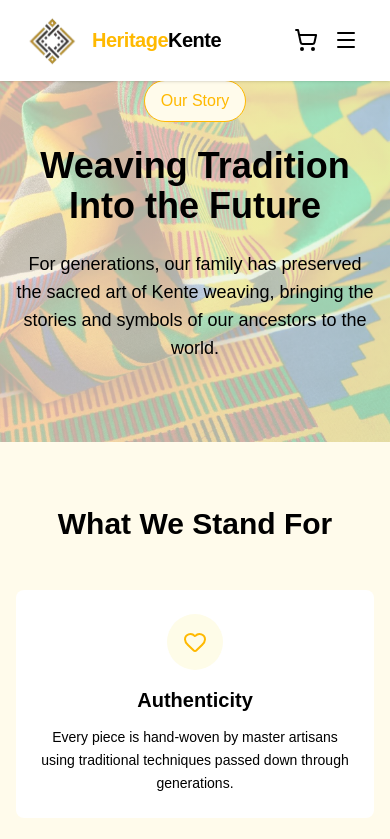
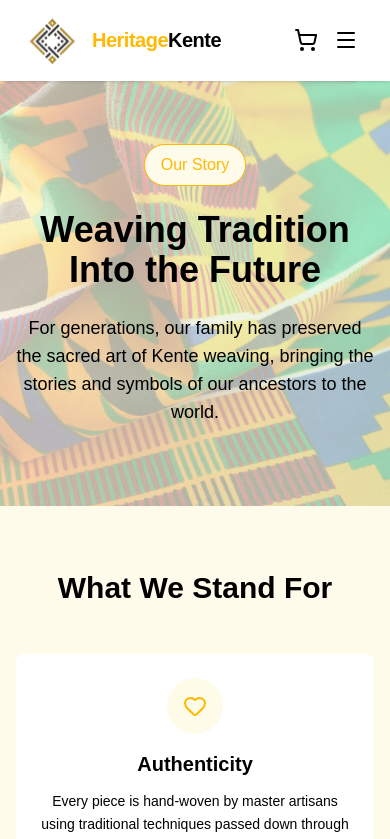
Before and after one commit to mikeboat45/kente-ecommerce-app, a React (Vite) app: page /about in a window 390 px wide. Shown: the top 839 px of the page. Built offline with nearby package versions, Linux system fonts and the light colour scheme; a web font is replaced by a local one.

Commit message:
chore: adjust hero appearance for normal and desktop-site for mobile screens

```diff
--- a/src/components/AboutHero.jsx
+++ b/src/components/AboutHero.jsx
@@ -1,6 +1,6 @@
 export default function AboutHero() {
   return (
-    <section className="relative py-20 md:py-32 overflow-hidden">
+    <section className="relative pt-36 py-20 md:py-32 overflow-hidden">
       <img
         src="/kente-pattern.webp"
         className="absolute inset-0 w-full h-full object-cover"
--- a/src/components/Hero.jsx
+++ b/src/components/Hero.jsx
@@ -3,7 +3,7 @@ import { ArrowRight, Van, Shield, Award } from "lucide-react";
 function Hero() {
   return (
     <>
-      <section id="hero" className="relative min-h-screen flex flex-col pt-36">
+      <section id="hero" className="relative min-h-screen md:min-h-0 pb-20 flex flex-col pt-36 overflow-hidden">
         <img
           src="/kente-pattern.jpg"
           className="absolute inset-0 w-full h-full object-cover"
```
